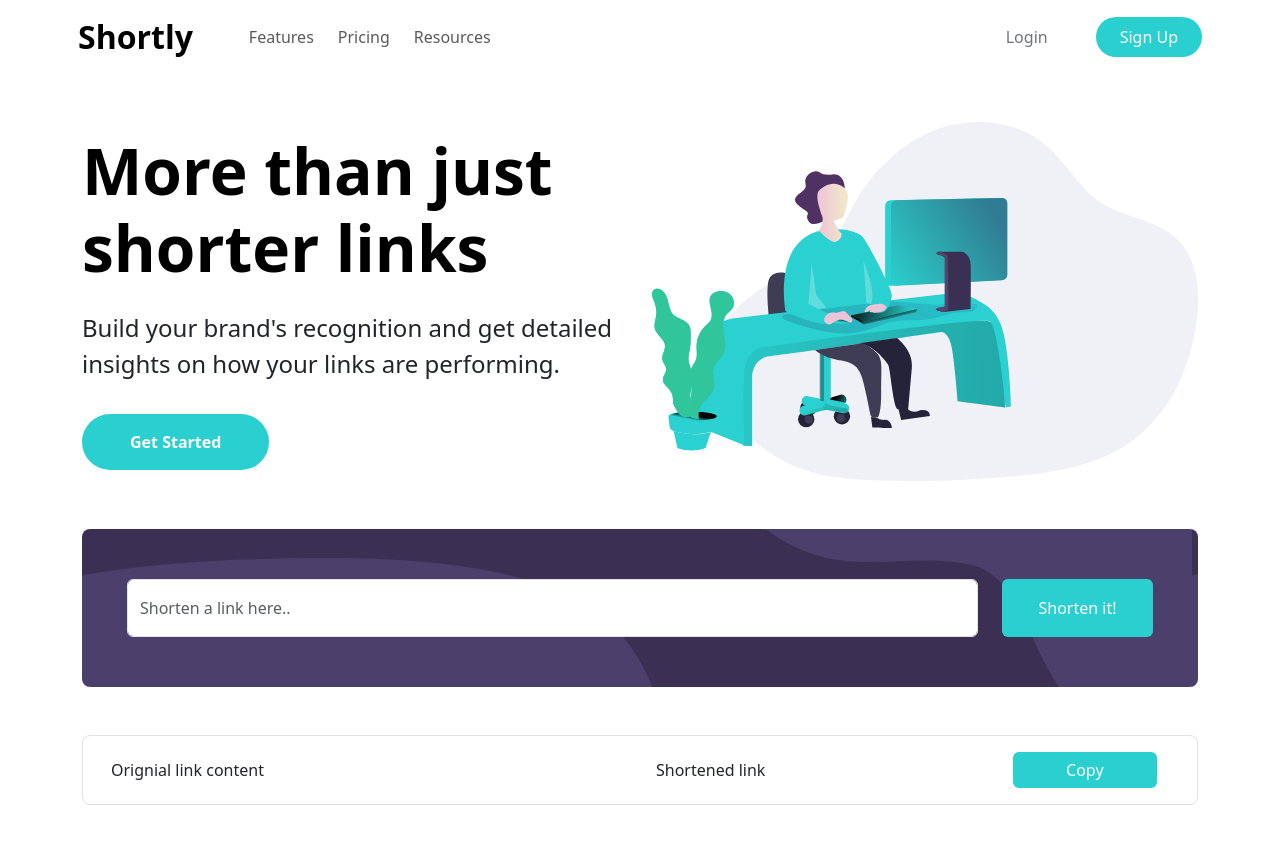
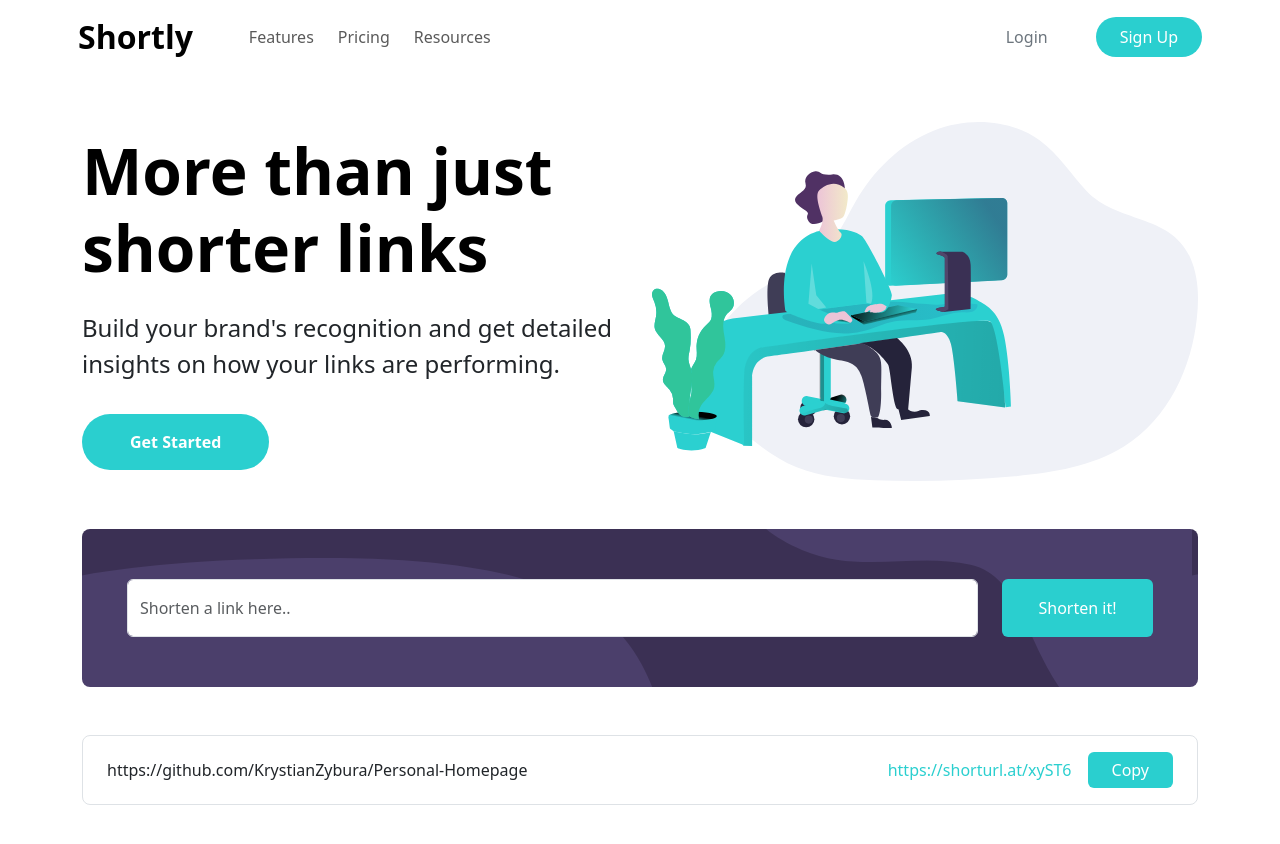
Before and after one commit to KrystianZybura/url-shortening-api-landing-page, a React (Vite) app: page / in a window 1280 px wide. Shown: the top 844 px of the page. Built offline with nearby package versions, Linux system fonts and the light colour scheme.

Commit message:
Output design improved

```diff
--- a/src/components/Output/index.tsx
+++ b/src/components/Output/index.tsx
@@ -1,13 +1,20 @@
 import Button from "../Button";
+import { ShortenedLink } from "./styled";
 
 const Output = () => (
   <section className="my-5">
     <ul className="list-group gap-4">
       <li className="list-group-item py-3 rounded-3">
-        <div className="row gap-3 container">
-          <span className="col-6 my-auto">Orignial link content</span>
-          <span className="col-4 my-auto">Shortened link</span>
-          <Button classes="col my-auto" content={`Copy`} />
+        <div className="row gap-3 px-2">
+          <span className="col-md-6 my-auto">
+            https://github.com/KrystianZybura/Personal-Homepage
+          </span>
+          <div className="col-md d-flex flex-column flex-md-row gap-3 text-end">
+            <ShortenedLink className="my-auto flex-grow-1">
+              https://shorturl.at/xyST6
+            </ShortenedLink>
+            <Button classes="px-4" content={`Copy`} />
+          </div>
         </div>
       </li>
     </ul>
--- a/src/components/Output/styled.ts
+++ b/src/components/Output/styled.ts
@@ -0,0 +1,5 @@
+import styled from "styled-components";
+
+export const ShortenedLink = styled.span`
+  color: ${({ theme }) => theme.colors.cyan};
+`;
```
